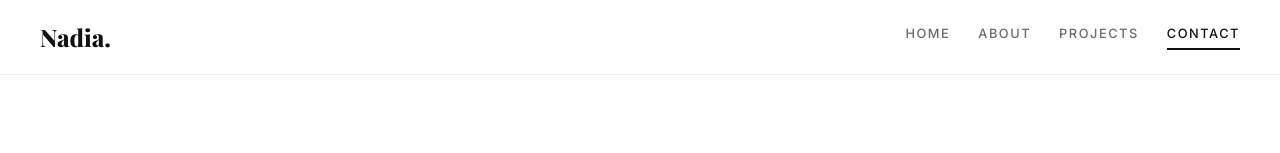
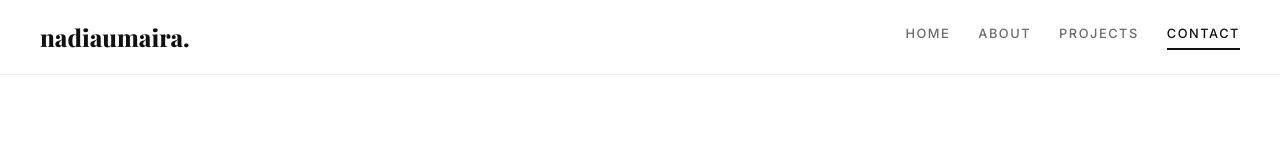
Before and after one commit to nanadiaa/nanadiaa.github.io, a plain HTML site: page contact.html in a window 1280 px wide. Shown: the top 153 px of the page. Drawn offline with nearby package versions, Linux system fonts and the light colour scheme.

Commit message:
update judul topbar

```diff
--- a/contact.html
+++ b/contact.html
@@ -12,7 +12,7 @@
 <body>
 
   <header class="navbar">
-    <a href="index.html" class="logo">Nadia.</a>
+    <a href="index.html" class="logo">nadiaumaira.</a>
     <button class="menu-toggle" id="menuToggle" aria-label="Open menu">☰</button>
     <nav id="navMenu">
       <a href="index.html">Home</a>
```
Also changed, not shown: index.html (+1 -1 lines), projects.html (+1 -1 lines).
